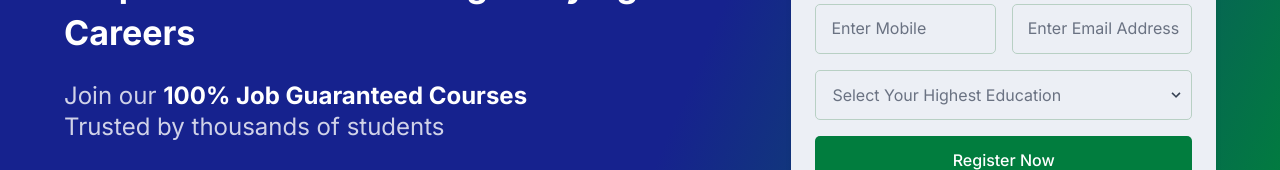
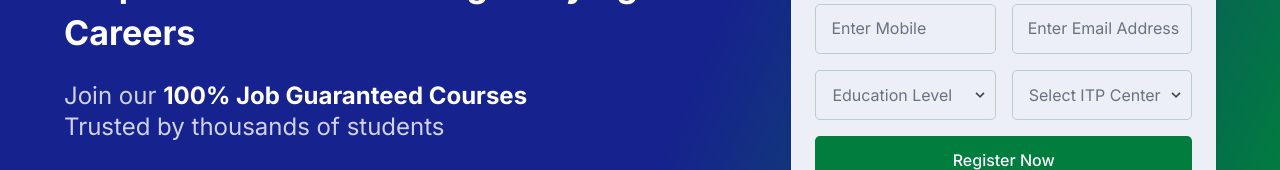
Before and after one commit to OlioGlobal/itpreneurpune, a Next.js app: page / in a window 1280 px wide. Shown: the part 384-554 px from the top of the page. Built offline with nearby package versions, Linux system fonts and the light colour scheme.

Commit message:
ITPcenters

```diff
--- a/components/others/form2.js
+++ b/components/others/form2.js
@@ -8,6 +8,7 @@ export default function Form2({ idPrefix = "top", pageSource = "itpm_25" }) {
     email: "",
     city: "",
     education: "",
+    itpCenter: "",
   });
 
   const [errors, setErrors] = useState({});
@@ -23,6 +24,8 @@ export default function Form2({ idPrefix = "top", pageSource = "itpm_25" }) {
     "Diploma Holder",
     "Other",
   ];
+
+  const itpCenters = ["Shivajinagar, Pune", "Akurdi, PCMC"];
 
   const handleChange = (e) => {
     const { name, value } = e.target;
@@ -64,6 +67,10 @@ export default function Form2({ idPrefix = "top", pageSource = "itpm_25" }) {
 
     if (!formData.education.trim()) {
       newErrors.education = "Education is required.";
+    }
+
+    if (!formData.itpCenter.trim()) {
+      newErrors.itpCenter = "ITP Center is required.";
     }
 
     return newErrors;
@@ -114,6 +121,7 @@ export default function Form2({ idPrefix = "top", pageSource = "itpm_25" }) {
             mobile: formData.mobile,
             city: formData.city,
             education: formData.education,
+            itpCenter: formData.itpCenter,
           });
 
           console.log(typeof window.datafast);
@@ -126,6 +134,7 @@ export default function Form2({ idPrefix = "top", pageSource = "itpm_25" }) {
                 mobile: formData.mobile,
                 city: formData.city,
                 education: formData.education,
+                itpCenter: formData.itpCenter,
                 page_source: pageSource,
                 traffic_source: source,
               });
@@ -142,6 +151,7 @@ export default function Form2({ idPrefix = "top", pageSource = "itpm_25" }) {
             mobile: "",
             city: "",
             education: "",
+            itpCenter: "",
           });
 
           setTimeout(() => {
@@ -271,7 +281,9 @@ export default function Form2({ idPrefix = "top", pageSource = "itpm_25" }) {
             </div>
           </div>
 
-          {/* Education Dropdown - Full Width */}
+          {/* Third Row: Highest Education and ITP Centers */}
+          <div className="grid grid-cols-1 sm:grid-cols-2 gap-4">
+            {/* Education Dropdown */}
             <div className="relative">
               <select
                 name="education"
@@ -284,7 +296,7 @@ export default function Form2({ idPrefix = "top", pageSource = "itpm_25" }) {
                 style={{ background: "#eceff5" }}
               >
                 <option value="" disabled>
-                Select Your Highest Education
+                  Education Level
                 </option>
                 {educationOptions.map((option, index) => (
                   <option key={index} value={option}>
@@ -307,6 +319,45 @@ export default function Form2({ idPrefix = "top", pageSource = "itpm_25" }) {
                   {errors.education}
                 </p>
               )}
+            </div>
+
+            {/* ITP Centers Dropdown */}
+            <div className="relative">
+              <select
+                name="itpCenter"
+                id={`${idPrefix}itpCenter`}
+                value={formData.itpCenter}
+                onChange={handleChange}
+                className={`w-full border border-[#B8D0C4] rounded-[5px] px-4 py-3 focus:outline-none focus:ring-1 focus:ring-green-600 appearance-none ${
+                  formData.itpCenter ? "text-black" : "text-gray-500"
+                }`}
+                style={{ background: "#eceff5" }}
+              >
+                <option value="" disabled>
+                  Select ITP Center
+                </option>
+                {itpCenters.map((center, index) => (
+                  <option key={index} value={center}>
+                    {center}
+                  </option>
+                ))}
+              </select>
+
+              <div className="pointer-events-none absolute inset-y-0 right-0 flex items-center px-2 text-gray-700">
+                <svg
+                  className="fill-current h-4 w-4"
+                  xmlns="http://www.w3.org/2000/svg"
+                  viewBox="0 0 20 20"
+                >
+                  <path d="M9.293 12.95l.707.707L15.657 8l-1.414-1.414L10 10.828 5.757 6.586 4.343 8z" />
+                </svg>
+              </div>
+              {errors.itpCenter && (
+                <p className="text-red-600 text-[14px] mt-1">
+                  {errors.itpCenter}
+                </p>
+              )}
+            </div>
           </div>
 
           {/* Submit Button */}
--- a/src/pages/api/sendEmail.js
+++ b/src/pages/api/sendEmail.js
@@ -121,6 +121,7 @@ export default async function handler(req, res) {
     fullUrl,
     source,
     program,
+    itpCenter,
   } = req.body;
 
   if (!name || !email || !mobile) {
@@ -145,6 +146,7 @@ export default async function handler(req, res) {
           pageName: pageSource,
           fullUrl,
           program,
+          itpCenter,
         }),
       }),
 
@@ -165,6 +167,7 @@ export default async function handler(req, res) {
           education,
           state: "Maharashtra",
           source: source || "direct",
+          itpCenter,
         }),
       }),
     ];
```
Lines whose indentation alone changed are shown as unchanged.
